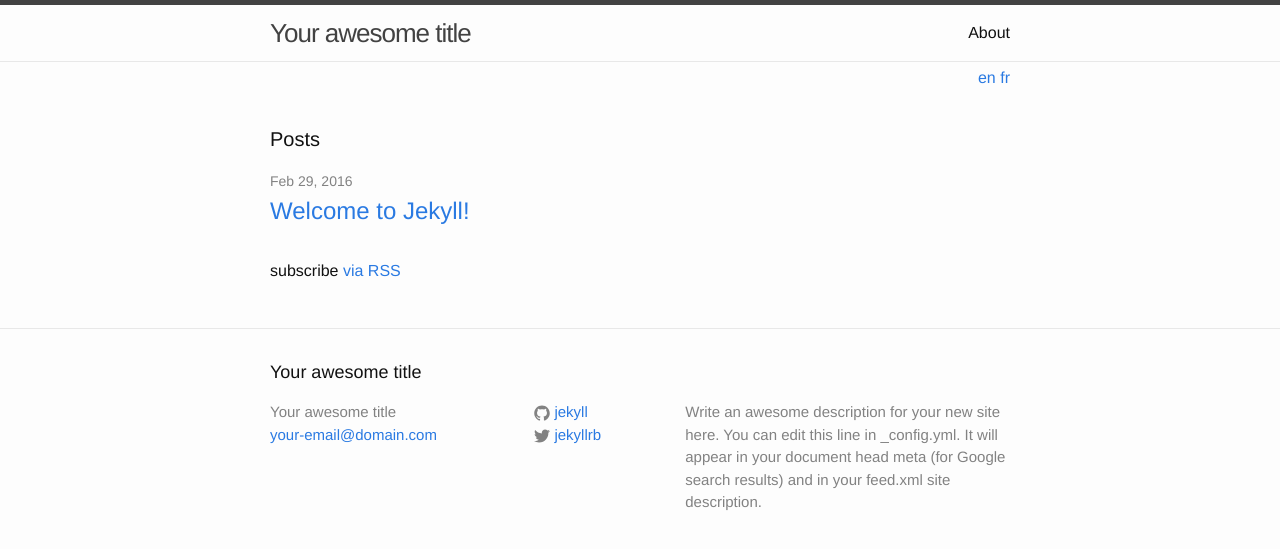
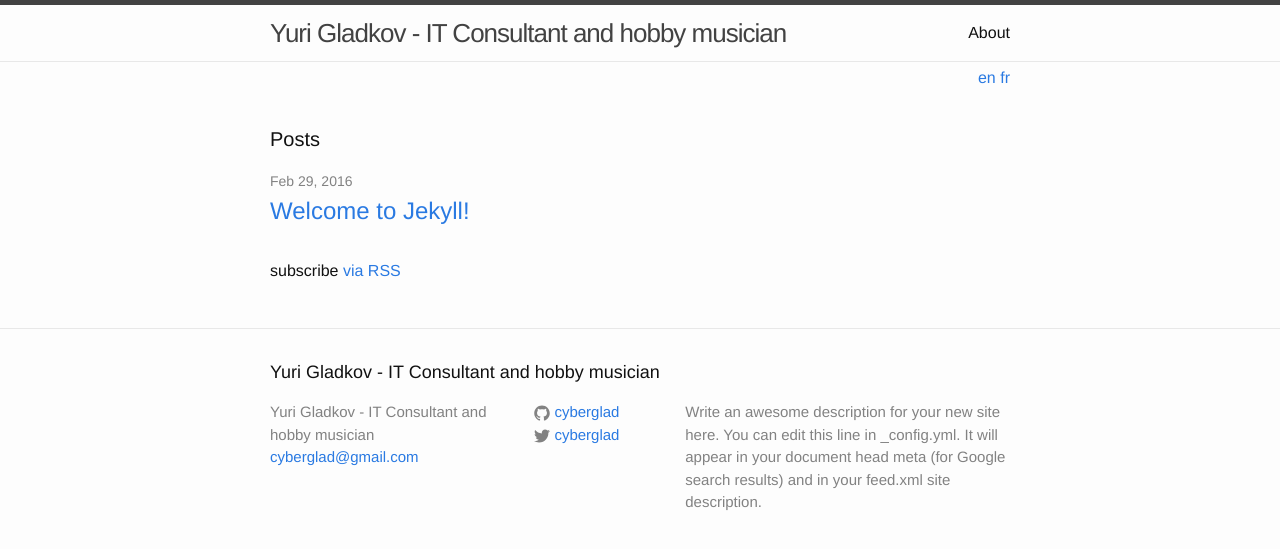
Before and after one commit to yuriglad/test, a Jekyll site: the page built from index.html, in a window 1280 px wide. Shown: the top 549 px of the page. Built offline with Jekyll 4.4.1, drawn with Linux system fonts in a browser that asks for light colours.

Commit message:
Update _config.yml

```diff
--- a/_config.yml
+++ b/_config.yml
@@ -7,9 +7,9 @@
 
 # Site settings
 title:
-  en: Your awesome title
-  fr: Votre titre génial
-email: your-email@domain.com
+  en: Yuri Gladkov - IT Consultant and hobby musician
+  fr: Iouri Gladkov - Consultant IT et musicien amateur
+email: cyberglad@gmail.com
 description:
   en: Write an awesome description for your new site here. You can edit this line in _config.yml. It will appear in your document head meta (for Google search results) and in your feed.xml site description.
   fr: Écrivez une super description de votre nouveau site ici. Vous pouvez modifier cette ligne dans _config.yml. Elle apparaîtra dans la balise meta description (pour les résultats sur Google) et dans le fil RSS feed.xml.
@@ -19,10 +19,10 @@ index:
 feed:
   en: /feed.xml
   fr: /flux.xml
-baseurl: "/jekyll-multilingual" # the subpath of your site, e.g. /blog
-url: "http://yourdomain.com" # the base hostname & protocol for your site
-twitter_username: jekyllrb
-github_username:  jekyll
+baseurl: "" # the subpath of your site, e.g. /blog
+url: "" # the base hostname & protocol for your site, e.g. http://example.com
+twitter_username: cyberglad
+github_username:  cyberglad
 
 # Build settings
 markdown: kramdown
```
